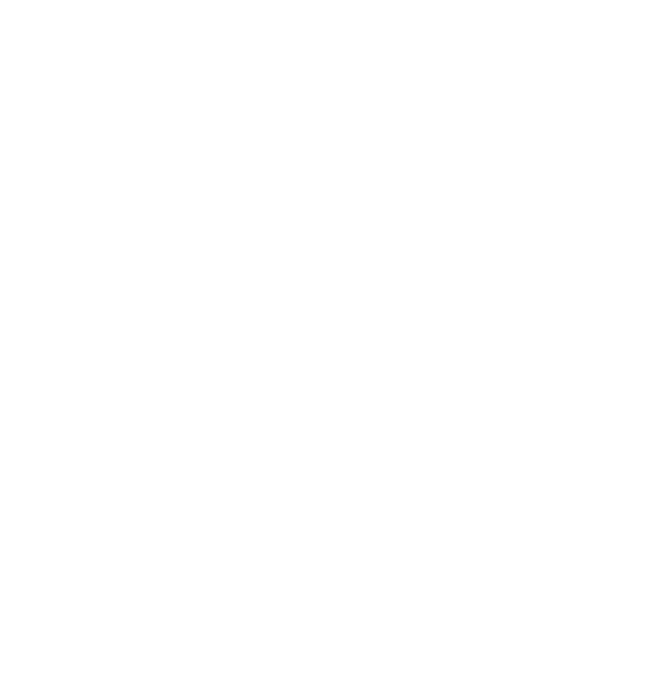
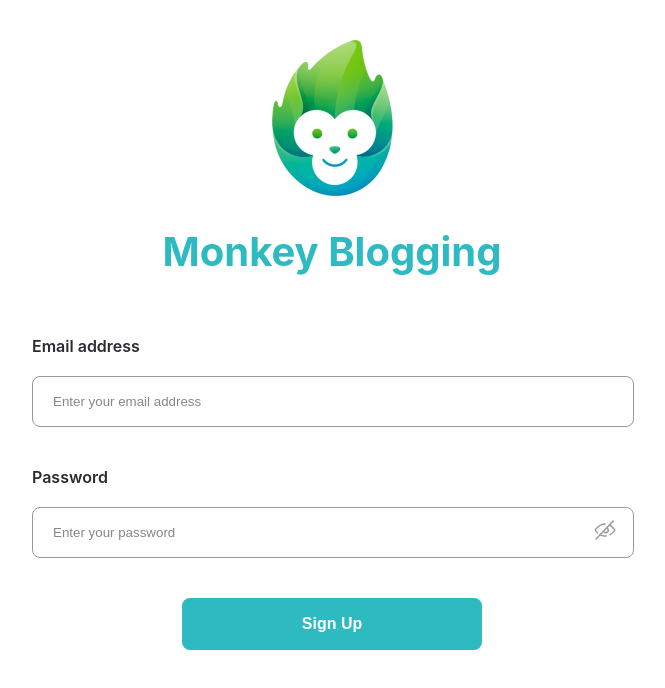
Before and after one commit to tranvandat05032002/Monkey-bloggin, a React (Create React App) app: page /sign-in in a window 1280 px wide. Before the commit this address had no page. Shown: the top 688 px of the page, without its empty margins (308-973 px from the left). Built offline with nearby package versions, Linux system fonts and the light colour scheme; no server answers.

Commit message:
Create and styled UI component SignInPage

```diff
--- a/src/App.js
+++ b/src/App.js
@@ -1,3 +1,4 @@
+import SignInPage from "pages/SignInPage";
 import { Route, Routes } from "react-router-dom";
 import "./App.css";
 import { AuthProvider } from "./context/auth-context";
@@ -9,6 +10,7 @@ function App() {
       <AuthProvider>
         <Routes>
           <Route element={<SignUpPage></SignUpPage>} path="/sign-up"></Route>
+          <Route element={<SignInPage></SignInPage>} path="/sign-in"></Route>
         </Routes>
       </AuthProvider>
     </div>
--- a/src/context/auth-context.js
+++ b/src/context/auth-context.js
@@ -1,3 +1,5 @@
+import { auth } from "firebase-app/firebase-config";
+import { onAuthStateChanged } from "firebase/auth";
 import React, { createContext } from "react";
 
 const AuthContext = createContext();
@@ -5,6 +7,13 @@ const AuthContext = createContext();
 function AuthProvider(props) {
   const [userInfo, setUserInfo] = React.useState({});
   const value = { userInfo, setUserInfo };
+  React.useEffect(() => {
+    onAuthStateChanged(auth, (user) => {
+      if (user) {
+        setUserInfo(user);
+      }
+    });
+  }, []);
   return <AuthContext.Provider value={value} {...props}></AuthContext.Provider>;
 }
 function useAuth() {
--- /dev/null
+++ b/src/pages/AuthenticationPage.js
@@ -0,0 +1,35 @@
+import React from "react";
+import styled from "styled-components";
+
+const AuthenticationPageStyles = styled.div`
+  min-height: 100vh;
+  padding: 40px;
+  .logo {
+    margin: 0 auto;
+  }
+  .heading {
+    text-align: center;
+    color: ${(props) => props.theme.primary};
+    font-weight: bold;
+    font-size: 40px;
+    margin-bottom: 60px;
+  }
+  .form {
+    max-width: 600px;
+    margin: 0px auto;
+  }
+`;
+
+const AuthenticationPage = ({ children }) => {
+  return (
+    <AuthenticationPageStyles>
+      <div className="container">
+        <img alt="monkey-blogging" srcSet="/logo.png 2x" className="logo" />
+        <h1 className="heading">Monkey Blogging</h1>
+        {children}
+      </div>
+    </AuthenticationPageStyles>
+  );
+};
+
+export default AuthenticationPage;
--- /dev/null
+++ b/src/pages/SignInPage.js
@@ -0,0 +1,62 @@
+/* eslint-disable react-hooks/exhaustive-deps */
+// import { useAuth } from "context/auth-context";
+import { Button } from "component/button";
+import Field from "component/field/Field";
+import { Input, InputPasswordToggle } from "component/input";
+import { Label } from "component/label";
+import React from "react";
+import { useForm } from "react-hook-form";
+import AuthenticationPage from "./AuthenticationPage";
+// import { useNavigate } from "react-router-dom";
+
+const SignInPage = () => {
+  const {
+    handleSubmit,
+    control,
+    formState: { isSubmitting, isValid, errors },
+  } = useForm({
+    mode: "onChange",
+  });
+  //   const { userInfo } = useAuth();
+  //   const navigate = useNavigate();
+  //   React.useEffect(() => {
+  //     !userInfo.email ? navigate("/sign-up") : navigate("/");
+  //   }, []);
+  //   console.log(userInfo);
+  const handleSignIn = () => {};
+  return (
+    <div>
+      <AuthenticationPage>
+        <form className="form" onSubmit={handleSubmit(handleSignIn)}>
+          <Field>
+            <Label htmlFor="emailAddress">Email address</Label>
+            <Input
+              name="emailAddress"
+              type="email"
+              control={control}
+              placeholder="Enter your email address"
+            ></Input>
+          </Field>
+          <Field>
+            <Label htmlFor="password">Password</Label>
+            <InputPasswordToggle control={control}></InputPasswordToggle>
+          </Field>
+
+          <Button
+            type="submit"
+            isLoading={isSubmitting}
+            disabled={isSubmitting}
+            style={{
+              maxWidth: "300px",
+              margin: "0px auto",
+            }}
+          >
+            Sign Up
+          </Button>
+        </form>
+      </AuthenticationPage>
+    </div>
+  );
+};
+
+export default SignInPage;
--- a/src/pages/SignUpPage.js
+++ b/src/pages/SignUpPage.js
@@ -13,26 +13,8 @@ import { auth, db } from "firebase-app/firebase-config";
 import { useNavigate } from "react-router-dom";
 import { addDoc, collection } from "firebase/firestore";
 import PropTypes from "prop-types";
+import AuthenticationPage from "./AuthenticationPage";
 
-//Styled
-const SignUpPageStyles = styled.div`
-  min-height: 100vh;
-  padding: 40px;
-  .logo {
-    margin: 0 auto;
-  }
-  .heading {
-    text-align: center;
-    color: ${(props) => props.theme.primary};
-    font-weight: bold;
-    font-size: 40px;
-    margin-bottom: 60px;
-  }
-  .form {
-    max-width: 600px;
-    margin: 0px auto;
-  }
-`;
 const SignUpPage = () => {
   //Yup validation
   const validateScheme = yup.object({
@@ -95,10 +77,7 @@ const SignUpPage = () => {
   }, [errors]);
 
   return (
-    <SignUpPageStyles>
-      <div className="container">
-        <img alt="monkey-blogging" srcSet="/logo.png 2x" className="logo" />
-        <h1 className="heading">Monkey Blogging</h1>
+    <AuthenticationPage>
       <form className="form" onSubmit={handleSubmit(handleSubmitSignUp)}>
         <Field>
           <Label htmlFor="fullName">Fullname</Label>
@@ -134,8 +113,7 @@ const SignUpPage = () => {
           Sign Up
         </Button>
       </form>
-      </div>
-    </SignUpPageStyles>
+    </AuthenticationPage>
   );
 };
 
```
Lines whose indentation alone changed are shown as unchanged.
